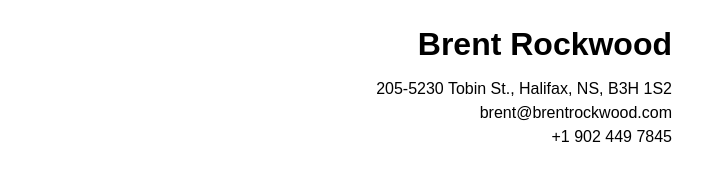
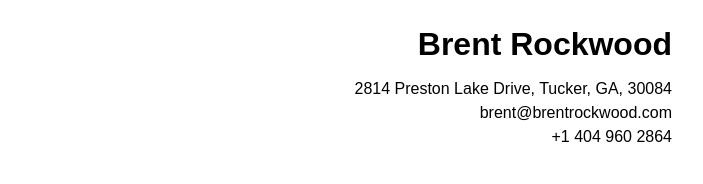
Before and after one commit to brentrockwood/cv, a website: page cv.jade in a window 1280 px wide. Shown: the top 184 px of the page, without its empty margins (288-991 px from the left). Drawn offline with nearby package versions, Linux system fonts and the light colour scheme; files that its build step writes are made by us from their sources.

Commit message:
Update address.

```diff
--- a/cv.jade
+++ b/cv.jade
@@ -5,9 +5,9 @@ html
   body
     header
       h1 Brent Rockwood
-      h2 205-5230 Tobin St., Halifax, NS, B3H 1S2
+      h2 2814 Preston Lake Drive, Tucker, GA, 30084
       h2 brent@brentrockwood.com
-      h2 +1 902 449 7845
+      h2 +1 404 960 2864
 
     section.overview
       h3 Overview
```
